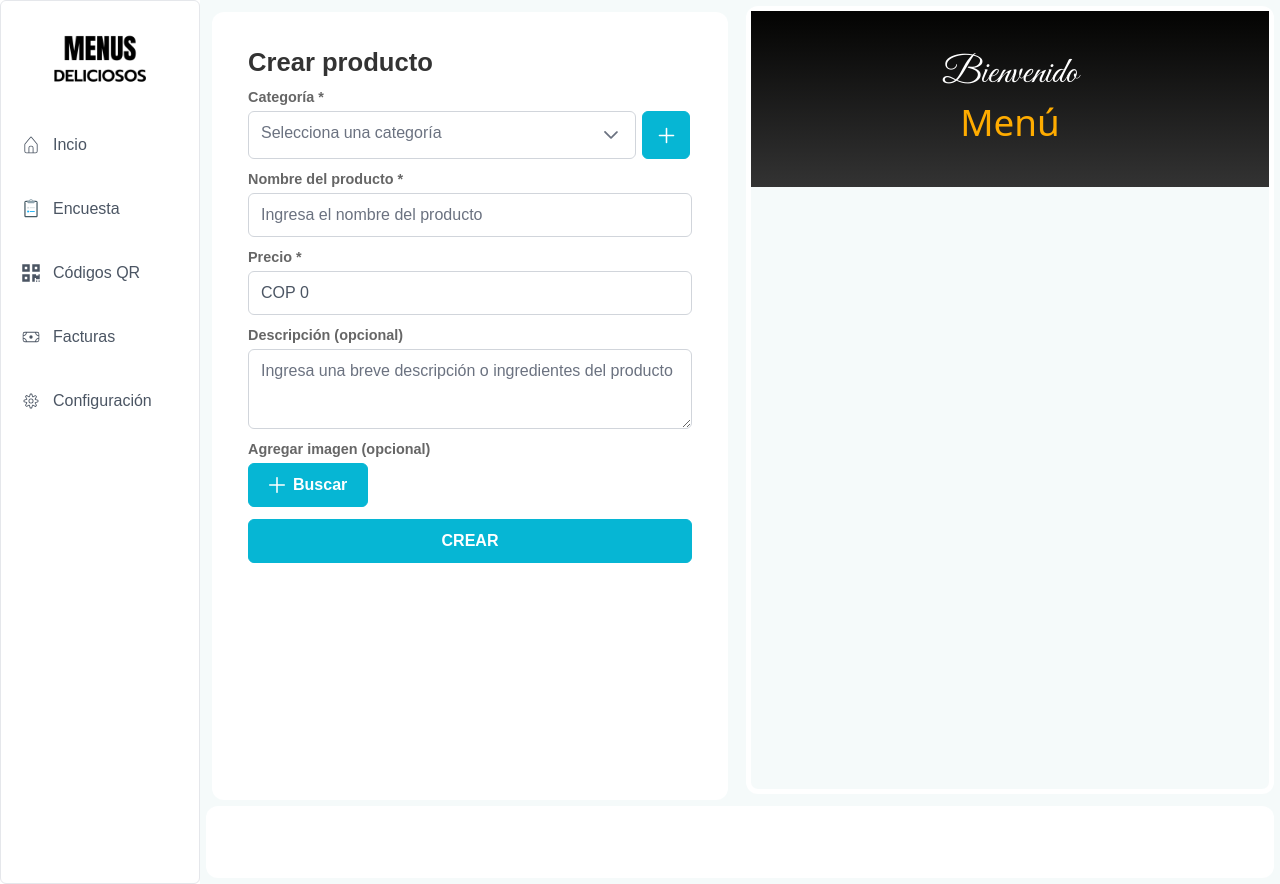
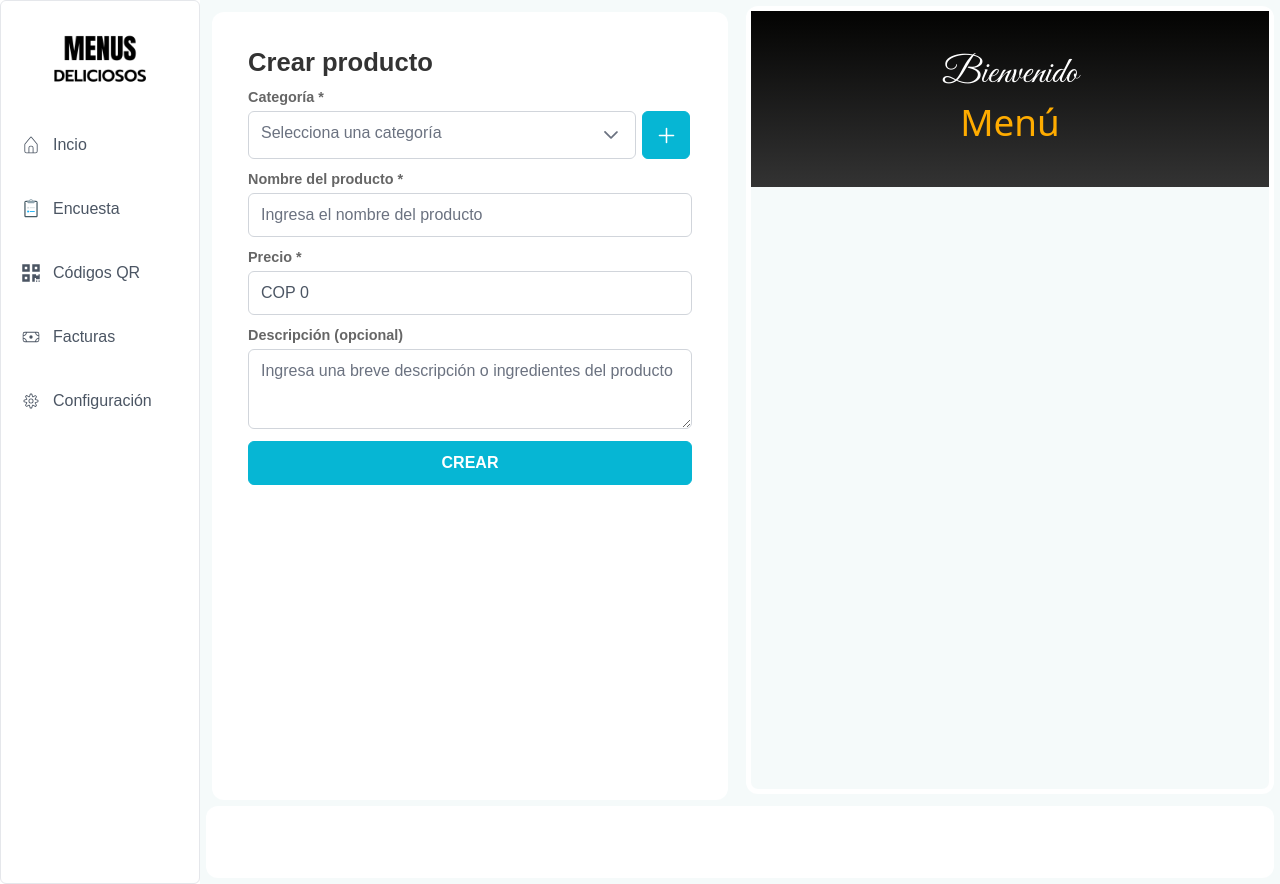
Before and after one commit to judisarodev/menusdeliciososweb, a React (Create React App) app: page /panel in a window 1280 px wide. Built offline with nearby package versions, Linux system fonts and the light colour scheme; the HTML template or start-up script is replaced by a standard one; a web font is replaced by a local one.

Commit message:
Se oculta botón para subir una imagen por cada producto

```diff
--- a/src/backoffice/dish/dish-form/DishForm.js
+++ b/src/backoffice/dish/dish-form/DishForm.js
@@ -203,11 +203,11 @@ const DishForm = ({
                 rows={3}/>
             </div>
 
-            <div className="dish-form__input-container">
+            {/*<div className="dish-form__input-container">
                 <label>Agregar imagen (opcional)</label>
                 <Toast ref={toast}></Toast>
                 <FileUpload value={''} mode="basic" name="demo[]" url="/api/upload" accept="image/*" maxFileSize={1000000} onUpload={onUpload} auto chooseLabel="Buscar" />
-            </div>
+            </div>*/}
 
             <Button
                 label={ buttonText }
```
